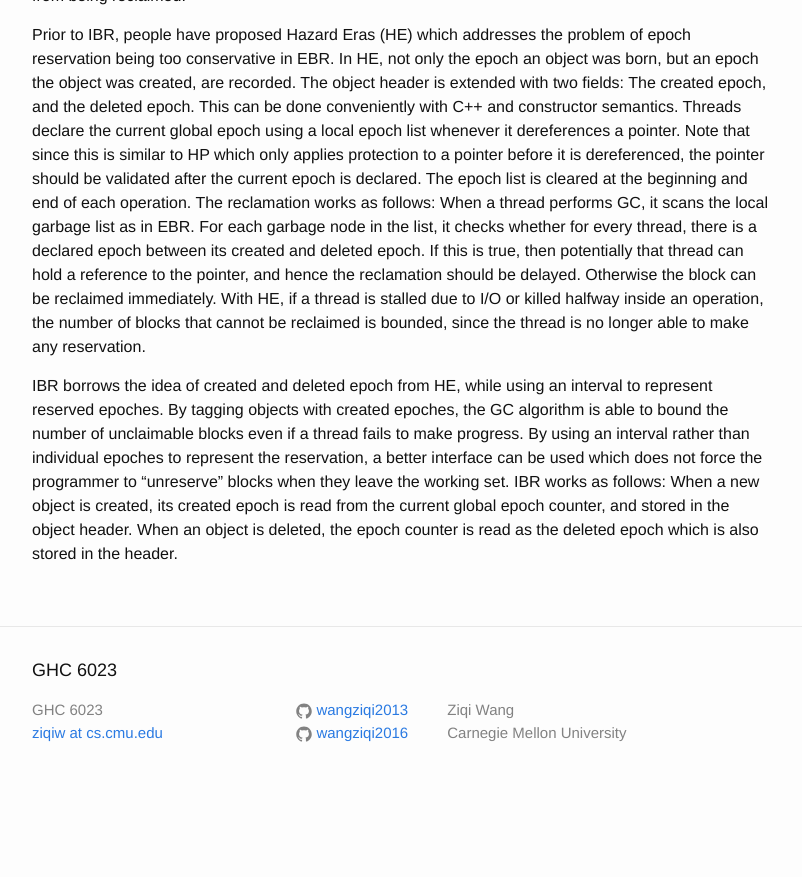
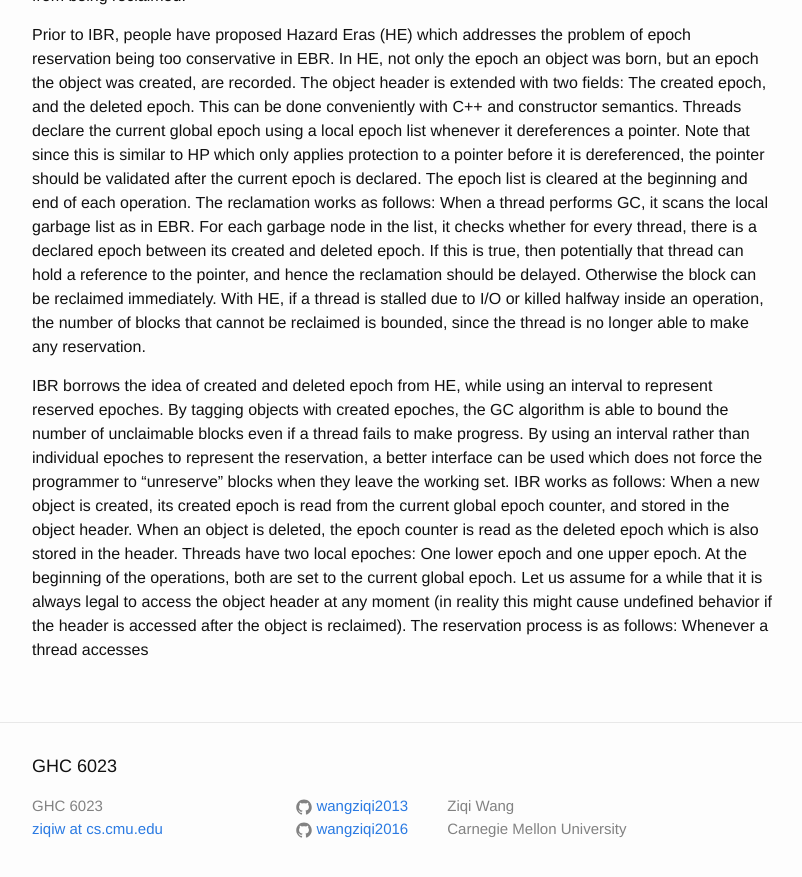
Before and after one commit to wangziqi2013/wangziqi2013.github.io, a Jekyll site: the page built from _posts/2018-12-28-Interval-Based-Memory-Reclamation.markdown, in a window 1280 px wide and 900 px high, scrolled down 1918 px. Shown: the top 877 px of the window, without its empty margins (238-1040 px from the left). Built offline with Jekyll 4.4.1, drawn with Linux system fonts in a browser that asks for light colours; before the commit the page ends 2722 px from its top, so only the background shows below that.

Commit message:
Adding two epoches

```diff
--- a/_posts/2018-12-28-Interval-Based-Memory-Reclamation.markdown
+++ b/_posts/2018-12-28-Interval-Based-Memory-Reclamation.markdown
@@ -88,4 +88,7 @@ a thread fails to make progress. By using an interval rather than individual epo
 a better interface can be used which does not force the programmer to "unreserve" blocks when they leave
 the working set. IBR works as follows: When a new object is created, its created epoch is read from the current global
 epoch counter, and stored in the object header. When an object is deleted, the epoch counter is read as the deleted
-epoch which is also stored in the header.
+epoch which is also stored in the header. Threads have two local epoches: One lower epoch and one upper epoch.
+At the beginning of the operations, both are set to the current global epoch. Let us assume for a while that it is
+always legal to access the object header at any moment (in reality this might cause undefined behavior if the header
+is accessed after the object is reclaimed). The reservation process is as follows: Whenever a thread accesses
```
